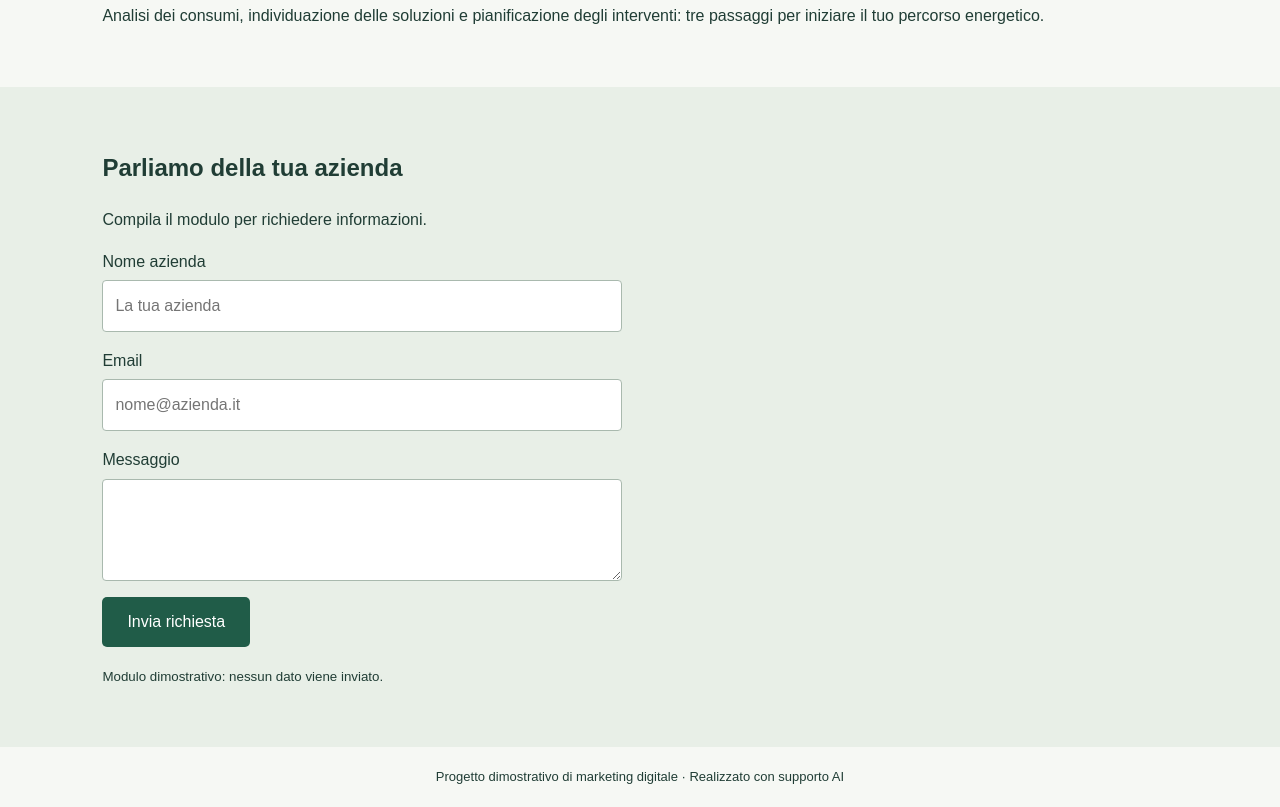
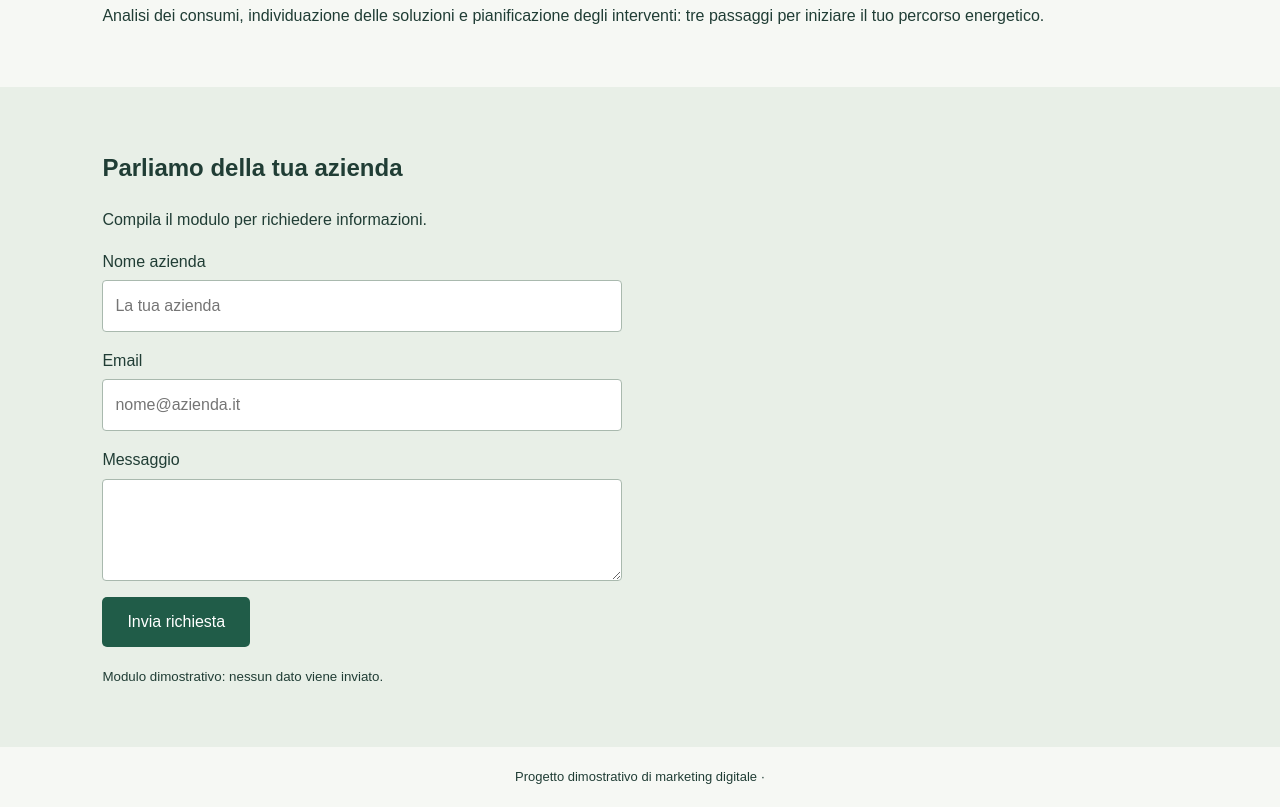
Before and after one commit to MickeyDusty/energia-impresa, a plain HTML site: page index.html in a window 1280 px wide. Shown: the part 1004-1811 px from the top of the page. Drawn offline with Linux system fonts and the light colour scheme.

Commit message:
Update and rename landing_energia.html to index.html

```diff
--- a/landing_energia.html
+++ b/index.html
@@ -57,6 +57,6 @@
       <p><small>Modulo dimostrativo: nessun dato viene inviato.</small></p>
     </form>
   </section>
-  <footer>Progetto dimostrativo di marketing digitale · Realizzato con supporto AI</footer>
+  <footer>Progetto dimostrativo di marketing digitale · </footer>
 </body>
 </html>
```
